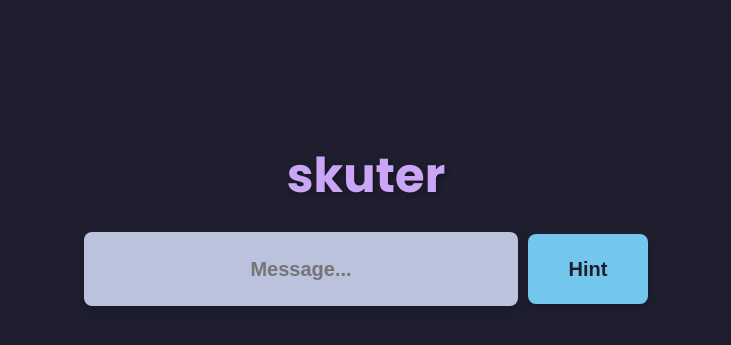
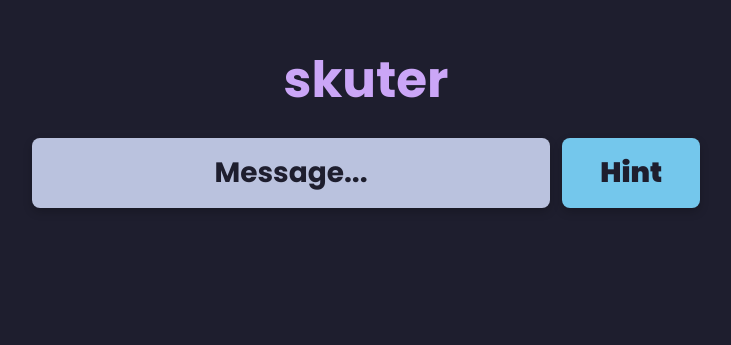
Before and after one commit to DisekVojny/praktyki, a Vue app: page / in a window 1280 px wide. Shown: the part 205-550 px from the top of the page, without its empty margins (274-1005 px from the left). Built offline with nearby package versions, Linux system fonts and the light colour scheme.

Commit message:
styles remake

```diff
--- a/src/components/Main.vue
+++ b/src/components/Main.vue
@@ -20,123 +20,9 @@ function hint(){
 <template>
   <div class="container">
     <div class="info">{{ qa[0] }}</div>
-    <div class="inputWrapper">
-      <input class="input" type="text" v-model="input" @input="check" placeholder="Message...">
-      <button class="hint" @click="hint">Hint</button>
+    <div class="buttons">
+      <input type="text" v-model="input" @input="check" placeholder="Message...">
+      <button class="hintButton" @click="hint">Hint</button>
     </div>
   </div>
 </template>
-
-<style lang="scss" scoped>
-@use '../vars' as *;
-@use 'sass:color';
-
-.container {
-  display: flex;
-  flex-direction: column;
-  justify-content: center;
-  align-items: center;
-  min-height: 100vh;
-  padding: 20px;
-  text-align: center;
-  background-color: $base;
-}
-
-.info {
-  font-size: clamp(24px, 5vw, 48px);
-  font-weight: 700;
-  color: $highlight;
-  margin-bottom: 20px;
-  text-shadow: 2px 2px 6px rgba(0, 0, 0, 0.3);
-}
-
-.inputWrapper {
-  display: flex;
-  justify-content: space-between;
-  align-items: center;
-  gap: 10px;
-  width: 100%;
-  max-width: 700px;
-
-  @media (max-width: 768px) {
-    flex-direction: column;
-    gap: 15px;
-  }
-}
-
-.input {
-  flex: 1;
-  height: 70px;
-  width: 400px;
-  font-size: 1.25rem;
-  font-weight: 700;
-  text-align: center;
-  background-color: $subtext;
-  color: #45475a;
-  border: 2px solid transparent;
-  border-radius: 8px;
-  padding: 0 15px;
-  transition: all 0.3s ease;
-  box-shadow: 0px 4px 10px rgba(0, 0, 0, 0.2);
-  outline: none;
-
-  &:hover {
-    background-color: color.adjust($subtext, $lightness: 10%);
-    cursor: text;
-  }
-
-  &:focus {
-    box-shadow: 0px 0px 10px rgba(66, 153, 225, 0.7);
-    border-color: rgba(66, 153, 225, 0.7);
-    background-color: color.adjust($subtext, $lightness: 5%);
-  }
-}
-
-.hint {
-  flex: 0 0 auto;
-  height: 70px;
-  width: 120px;
-  font-size: 1.25rem;
-  font-weight: 700;
-  text-align: center;
-  background-color: $button-bg;
-  color: $base;
-  border: none;
-  border-radius: 8px;
-  padding: 0 15px;
-  cursor: pointer;
-  transition: background-color 0.3s ease, transform 0.2s ease;
-  box-shadow: 0px 4px 10px rgba(0, 0, 0, 0.2);
-
-  &:hover {
-    background-color: $button-hover;
-    transform: scale(1.05);
-  }
-
-  &:active {
-    transform: scale(1);
-    box-shadow: 0px 2px 6px rgba(0, 0, 0, 0.3);
-  }
-}
-
-@media (max-width: 768px) {
-  .info {
-    font-size: clamp(18px, 4vw, 36px);
-    margin-bottom: 15px;
-  }
-
-  .inputWrapper {
-    flex-direction: column;
-    gap: 15px;
-  }
-
-  .input,
-  .hint {
-    width: 100%;
-    height: 50px;
-    font-size: 1rem;
-  }
-}
-
-
-</style>
--- a/src/index.scss
+++ b/src/index.scss
@@ -1,20 +1,110 @@
-@use './vars.scss' as *;
-@import url('https://fonts.googleapis.com/css2?family=Poppins:ital,wght@0,100;0,200;0,300;0,400;0,500;0,600;0,700;0,800;0,900;1,100;1,200;1,300;1,400;1,500;1,600;1,700;1,800;1,900&display=swap');
+@import url('https:fonts.googleapis.com/css2?family=Poppins:wght@400;500;600;700;900&display=swap');
+:root {
+    --base: #1e1e2e;
+    --text: #cdd6f4;
+    --subtext: #bac2de;
+    --accent: #cba6f7;
+    --highlight: #cba6f7;
+    --button-bg: #74c7ec;
+    --button-hover: #89dceb;
+}
+* {
+    margin: 0;
+    padding: 0;
+    box-sizing: border-box;
+    font-family: 'Poppins', sans-serif;
+}
+body {
+    display: flex;
+    flex-direction: column;
+    justify-content: center;
+    align-items: center;
+    background-color: var(--base);
+    min-height: 100vh;
+    color: var(--text);
+    text-align: center;
+    padding: 20px;
+    padding-bottom: 20vh;
+}
+.info {
+    margin-top: 20px;
+    font-size: clamp(24px, 6vw, 50px);
+    font-weight: 700;
+    color: var(--highlight);
+    margin-bottom: 20px;
+    max-width: 90vw;
+    overflow-wrap: break-word;
+}
+input {
+    height: 70px;
+    width: 75%;
+    font-size: 1.75rem;
+    font-weight: 700;
+    text-align: center;
+    background-color: var(--subtext);
+    color: #45475a;
+    border: none;
+    border-radius: 8px;
+    padding: 10px;
+    margin-bottom: 20px;
+    transition: 0.3s ease;
+    box-shadow: 0px 4px 10px rgba(0, 0, 0, 0.2);
+}
+input:focus {
+    outline: none;
+    background-color: var(--highlight);
+    color: #45475a;
+}
+::placeholder{
+    color: var(--base);
+    opacity: 1;
+}
+.hintButton {
+    width: 20%;
+    height: 70px;
+    font-size: 1.75rem;
+    font-weight: 900;
+    color: var(--base);
+    background-color: var(--button-bg);
+    border: none;
+    border-radius: 8px;
+    padding: 0 30px;
+    cursor: pointer;
+    transition: 0.3s ease;
+    box-shadow: 0px 4px 10px rgba(0, 0, 0, 0.2);
+    min-width: fit-content;
+}
+.hintButton:hover {
+    background-color: var(--button-hover);
+}
+.container{
+    display: flex;
+    flex-direction: column;
+    align-items: center;
+}
+.buttons{
+    max-width: 700px;
+    display: flex;
+    flex-direction: row;
+    justify-content: space-evenly;
+}
+.answer{
+    font-size: clamp(24px, 6vw, 50px);;
+}
+@media screen and (max-width: 550px) {
+    input {
+        height: 60px;
+        font-size: 1.5rem;
+        width: 100%;
 
+    }
+    .hintButton {
+        height: 60px;
+        font-size: 1.5rem;
+        width: 100%;
 
-:root {
-  font-family: Poppins, sans-serif;
-  background-color: $base;
+    }
+    .buttons{
+        flex-direction: column;
+    }
 }
-
-body{
-  display: flex;
-  justify-content:center;
-  align-items: center;
-}
-
-.container{
-  height: 60vh;
-  display: flex;
-  flex-direction: column;
-}
--- a/src/vars.scss
+++ /dev/null
@@ -1,7 +0,0 @@
-$base: #1e1e2e;
-$text: #cdd6f4;
-$subtext: #bac2de;
-$accent: #cba6f7;
-$highlight: #cba6f7;
-$button-bg: #74c7ec;
-$button-hover: #89dceb;
```
Also changed, not shown: 1 other file (tests, documents, lock files or other folders).
